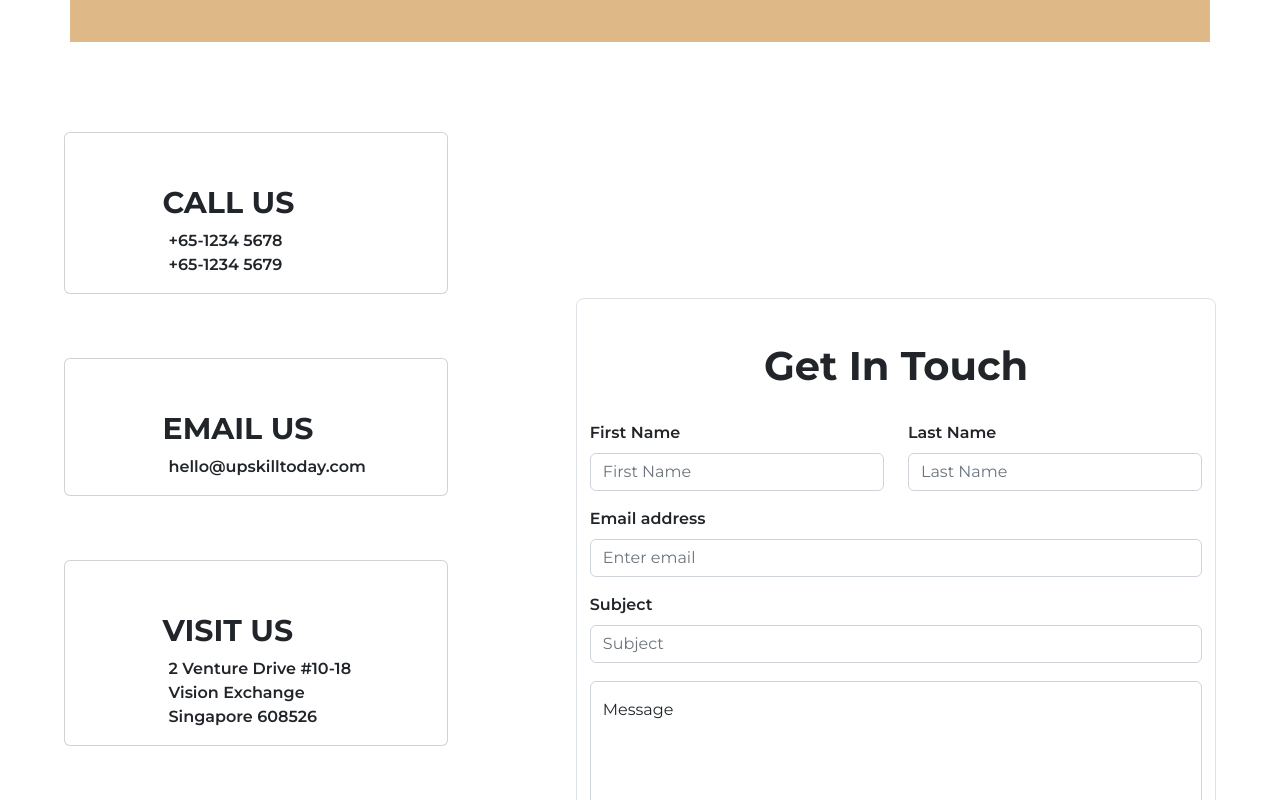
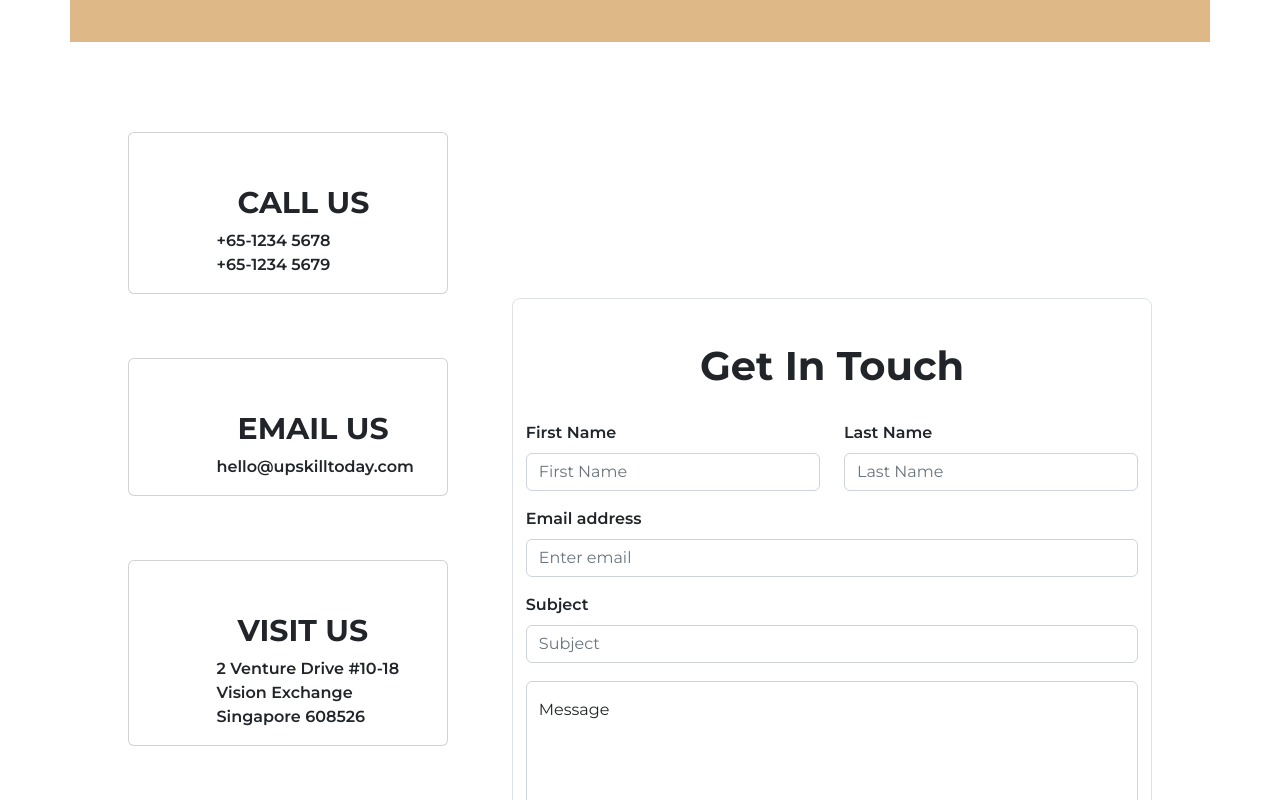
Before and after one commit to Chiang-Yong/Upskill-Today-1, a React (Create React App) app: page /Contact in a window 1280 px wide. Shown: the part 1060-1860 px from the top of the page. Built offline with nearby package versions, Linux system fonts and the light colour scheme; some icons are missing.

Commit message:
Update the GetIntouch CSS

```diff
--- a/src/pages/Contact/faq.css
+++ b/src/pages/Contact/faq.css
@@ -24,7 +24,7 @@
 }
 
 .faq .accordion {
-    max-width: 800px;
+    width: 800px;
     background-color: #fff9eb;
     box-sizing: border-box;
 }
--- a/src/pages/Contact/getIntouch.css
+++ b/src/pages/Contact/getIntouch.css
@@ -10,8 +10,8 @@
 
 
 .getintouch .card {
-    width: 30%;
-    margin-left: 5%;
+    width: 25%;
+    margin-left: 10%;
     margin-bottom: 5%;
     display: block;
 
@@ -21,7 +21,7 @@
     font-size: 30px;
     font-weight: 700;
     display:inline-block;
-    margin-left: 5%;
+    margin-left: 10%;
 }
 
 .getintouch .card-text {
@@ -33,7 +33,7 @@
     margin-bottom: 5%;
     padding: 1%;
     margin-top: -40%;
-    margin-left: 45%;
+    margin-left: 40%;
     position: relative;
     border-width: 5%;
 }
```
